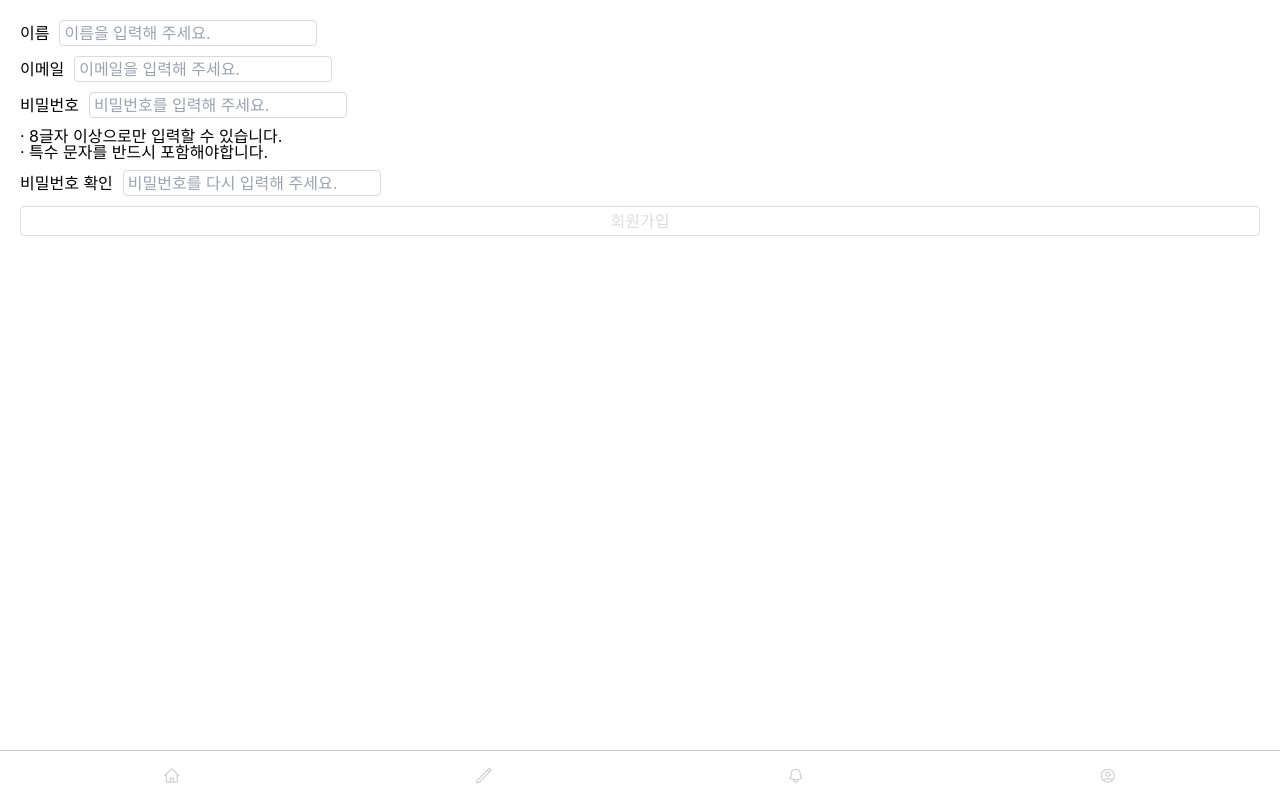
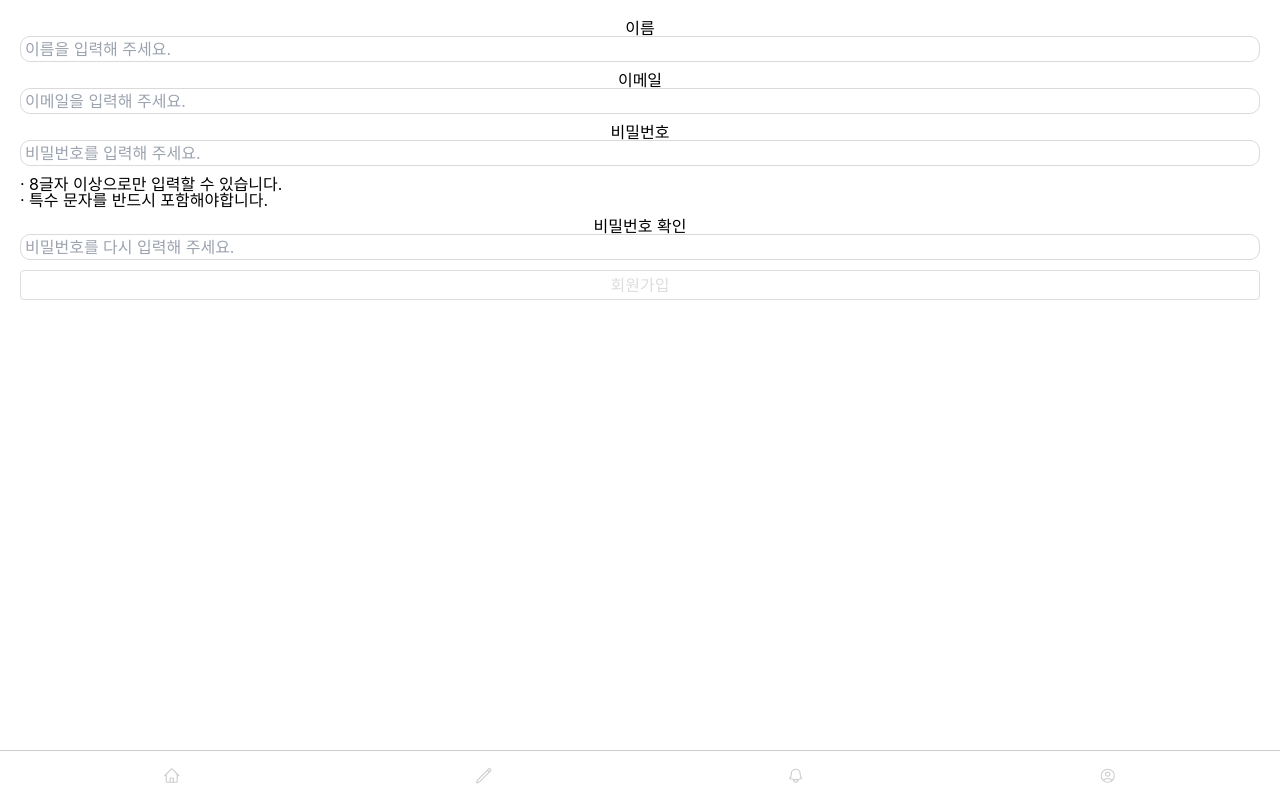
Before and after one commit to prgrms-fe-devcourse/FEDC5_MatNam_Ducki, a React (Vite) app: page /signup in a window 1280 px wide. Built offline with nearby package versions, Linux system fonts and the light colour scheme; no server answers.

Commit message:
[🎨style]: HookFormInput width 100%로 설정, rem 단위로 수정

```diff
--- a/src/components/Common/HookFormInput.tsx
+++ b/src/components/Common/HookFormInput.tsx
@@ -4,15 +4,19 @@ import { FieldValues } from 'react-hook-form';
 import { HookFormInputProps } from '@/types/input';
 
 const InputWrapper = styled.div`
+  width: 100%;
   display: flex;
+  flex-direction: column;
   align-items: center;
-  gap: 1rem;
+  position: relative;
 `;
 
 const Input = styled.input`
+  width: 100%;
   border: 1px solid #dadada;
-  border-radius: 4px;
-  padding: 2px 4px;
+  border-radius: 1rem;
+  padding: 0.2rem 0.4rem;
+  outline: none;
 `;
 
 /**
@@ -49,7 +53,7 @@ export default function HookFormInput<T extends FieldValues>({
           ...validation,
           required: required && '값을 입력해 주세요.',
         })}
-        autoComplete="true"
+        autoComplete="off"
         {...props}
       />
       {inputError && <span>{inputError.message as string}</span>}
```
